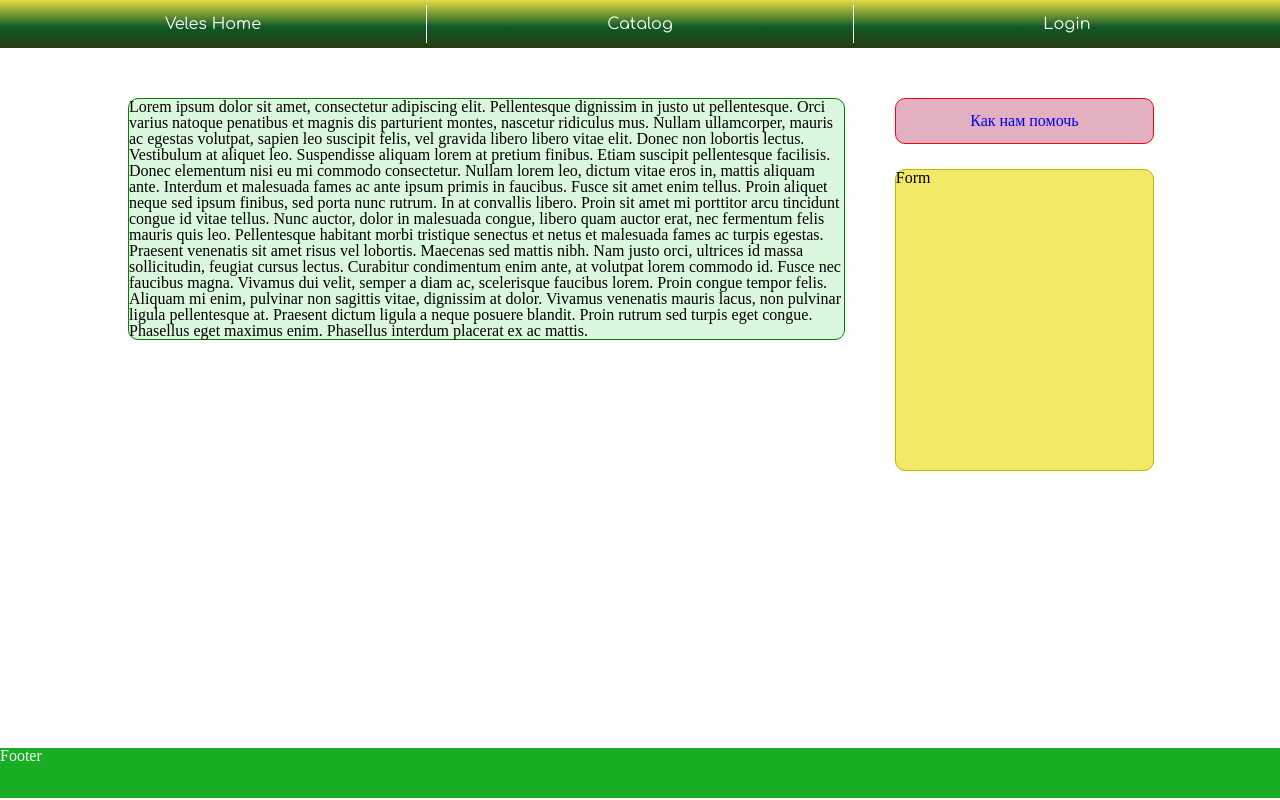
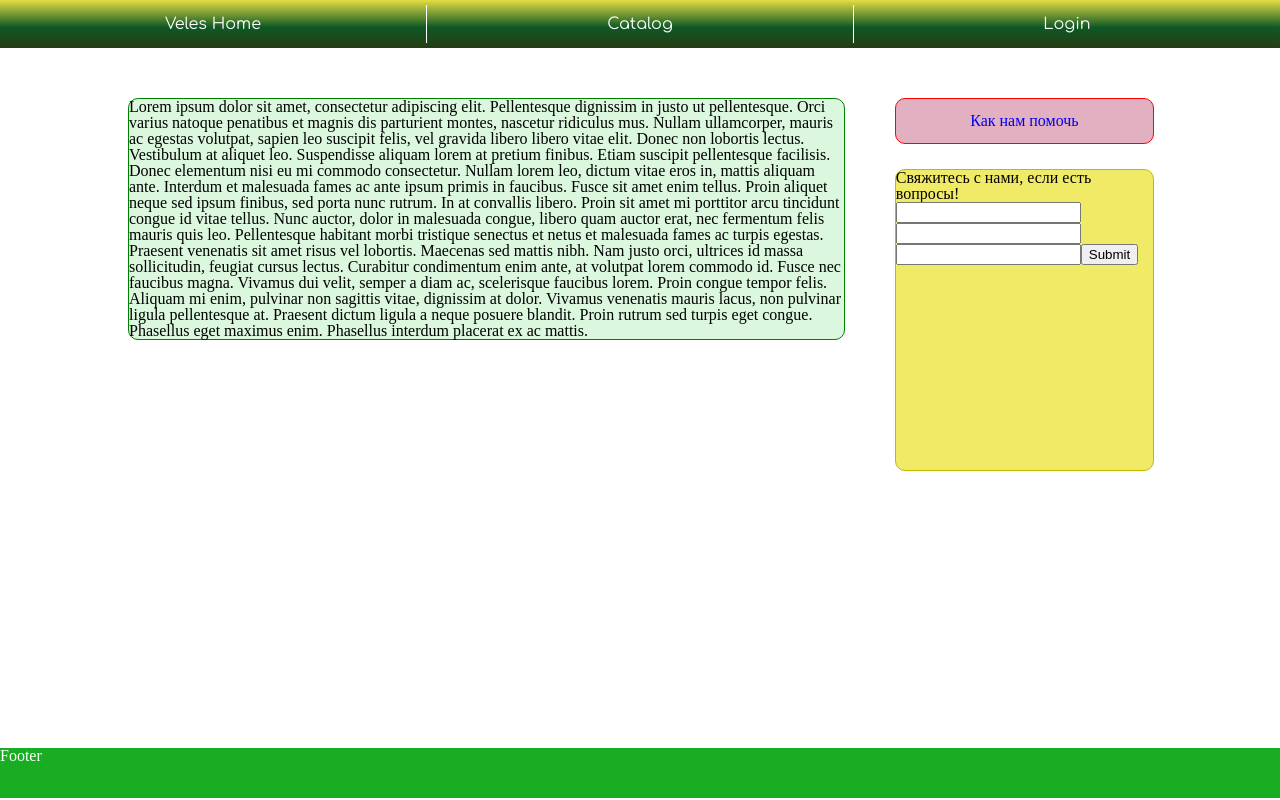
Before and after one commit to Ateina/veles, a React (Create React App) app: page / in a window 1280 px wide. Built offline with nearby package versions, Linux system fonts and the light colour scheme.

Commit message:
add form for user request (with name, email and request test field);

```diff
--- a/src/components/Forms/FeedbackForm/FeedbackForm.js
+++ b/src/components/Forms/FeedbackForm/FeedbackForm.js
@@ -1,21 +1,77 @@
-import React, { Component } from 'react';
+import React from 'react';
+import { Formik } from 'formik';
 
-class FeedbackForm extends Component {
-    constructor(props) {
-        super(props);
-        this.state = {
-            userName: '',
-            userRequest: '',
-            phoneNumber: ''
-        };
-    }
-    render() {
-        return (
-            <form className="feedback">
-                Form
-            </form>
-        );
-    }
-}
+const FeedbackForm = () => (
+    <div>
+        <h1>Свяжитесь с нами, если есть вопросы!</h1>
+        <Formik
+            initialValues=
+            {
+                {
+                    name: '',
+                    email: '',
+                    userRequest: ''
+                }
+            }
+            validate={values => {
+                let errors = {};
+                if (!values.email) {
+                    errors.email = 'Required';
+                } else if (
+                    !/^[A-Z0-9._%+-]+@[A-Z0-9.-]+\.[A-Z]{2,}$/i.test(values.email)
+                ) {
+                    errors.email = 'Invalid email address';
+                }
+                return errors;
+            }}
+            onSubmit={(values, { setSubmitting }) => {
+                setTimeout(() => {
+                    console.log(JSON.stringify(values, null, 2));
+                    setSubmitting(false);
+                }, 400);
+            }}
+        >
+            {({
+                values,
+                errors,
+                touched,
+                handleChange,
+                handleBlur,
+                handleSubmit,
+                isSubmitting
+            }) => (
+                    <form onSubmit={handleSubmit}>
+                        <input
+                            type="name"
+                            name="name"
+                            onChange={handleChange}
+                            onBlur={handleBlur}
+                            value={values.name}
+                        />
+                        {errors.password && touched.password && errors.password}
+                        <input
+                            type="email"
+                            name="email"
+                            onChange={handleChange}
+                            onBlur={handleBlur}
+                            value={values.email}
+                        />
+                        {errors.email && touched.email && errors.email}
+                        <input
+                            type="userRequest"
+                            name="userRequest"
+                            onChange={handleChange}
+                            onBlur={handleBlur}
+                            value={values.userRequest}
+                        />
+                        {errors.email && touched.email && errors.email}
+                        <button type="submit" disabled={isSubmitting}>
+                            Submit
+                        </button>
+                    </form>
+                )}
+        </Formik>
+    </div>
+);
 
 export default FeedbackForm;
```
